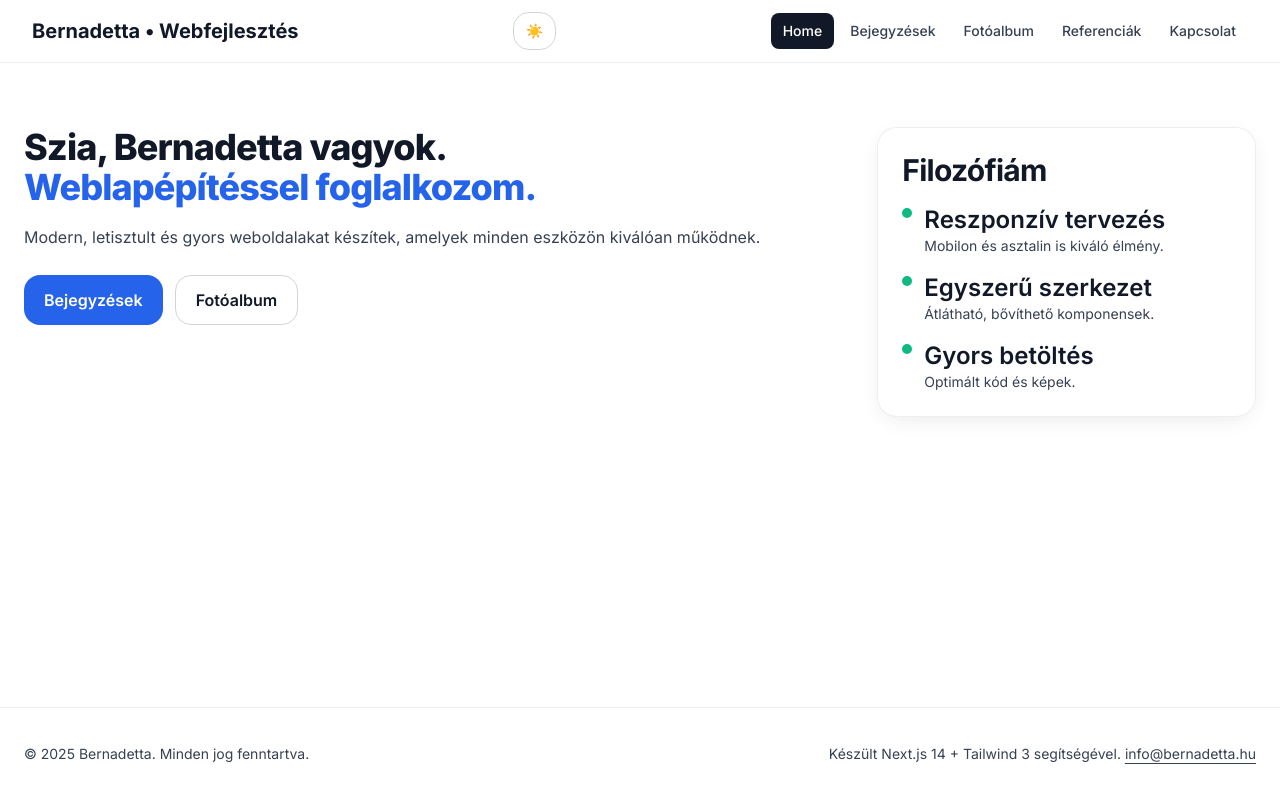
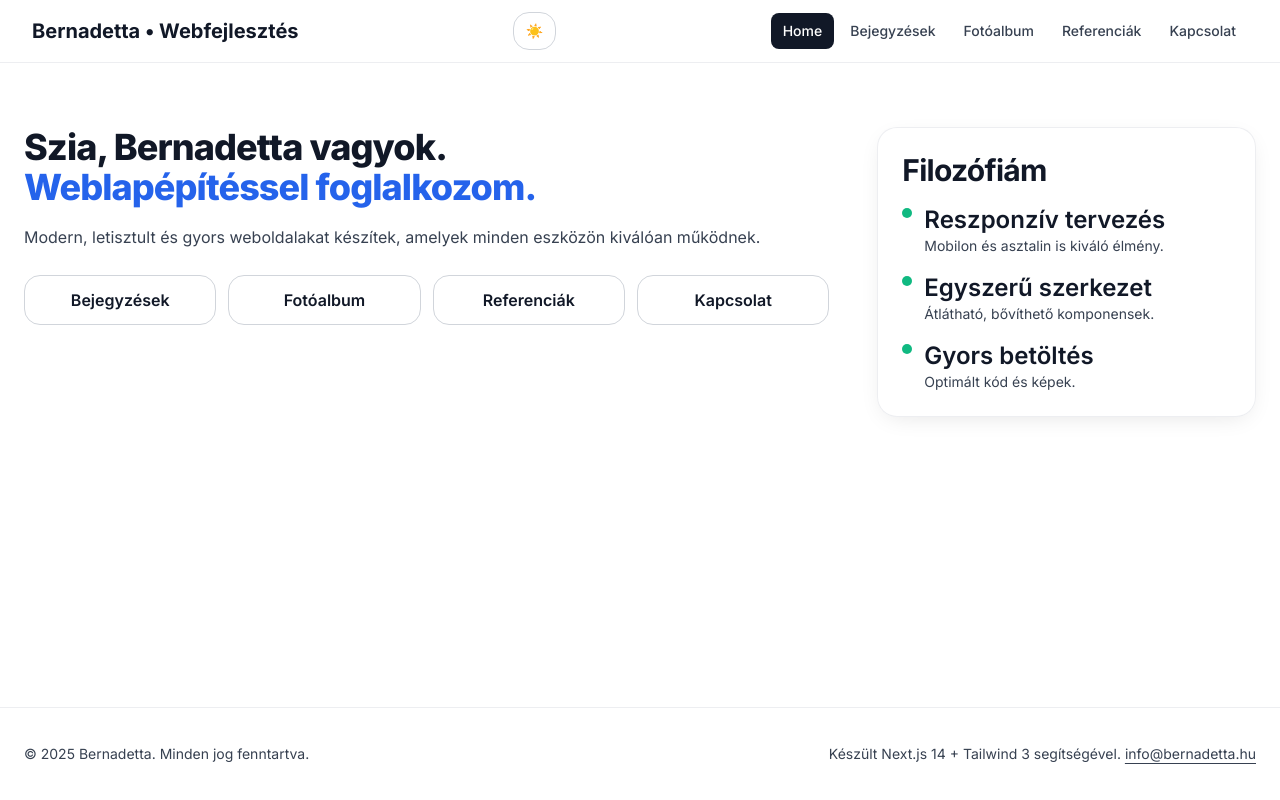
Before and after one commit to butus77/probaprojekt, a Next.js app: page / in a window 1280 px wide. Built offline with nearby package versions, Linux system fonts and the light colour scheme.

Commit message:
navigacios gombok ujraertelmezve

```diff
--- a/app/page.tsx
+++ b/app/page.tsx
@@ -3,6 +3,8 @@ import Link from "next/link";
 export const metadata = { title: "Bemutatkozó | Bernadetta – Webfejlesztés" };
 
 export default function HomePage() {
+  const buttonClass = "text-center inline-flex items-center justify-center rounded-xl px-5 py-3 font-semibold transition border border-gray-300 dark:border-gray-700 hover:bg-blue-700 hover:text-white dark:hover:border-blue-700";
+
   return (
     <section className="section">
       <div className="grid md:grid-cols-3 gap-12">
@@ -14,9 +16,11 @@ export default function HomePage() {
           <p className="mt-4">
             Modern, letisztult és gyors weboldalakat készítek, amelyek minden eszközön kiválóan működnek.
           </p>
-          <div className="mt-6 flex gap-3">
-            <Link href="/bejegyzesek" className="btn-primary">Bejegyzések</Link>
-            <Link href="/fotoalbum" className="btn-ghost">Fotóalbum</Link>
+          <div className="mt-6 grid grid-cols-1 sm:grid-cols-2 md:grid-cols-4 gap-3">
+            <Link href="/bejegyzesek" className={buttonClass}>Bejegyzések</Link>
+            <Link href="/fotoalbum" className={buttonClass}>Fotóalbum</Link>
+            <Link href="/referenciak" className={buttonClass}>Referenciák</Link>
+            <Link href="/kapcsolat" className={buttonClass}>Kapcsolat</Link>
           </div>
         </div>
 
```
